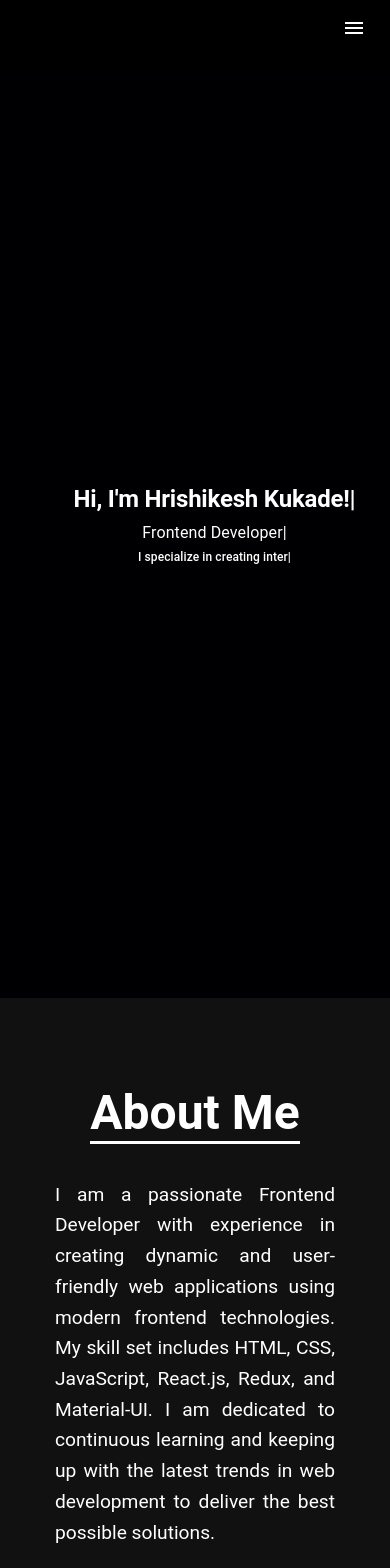
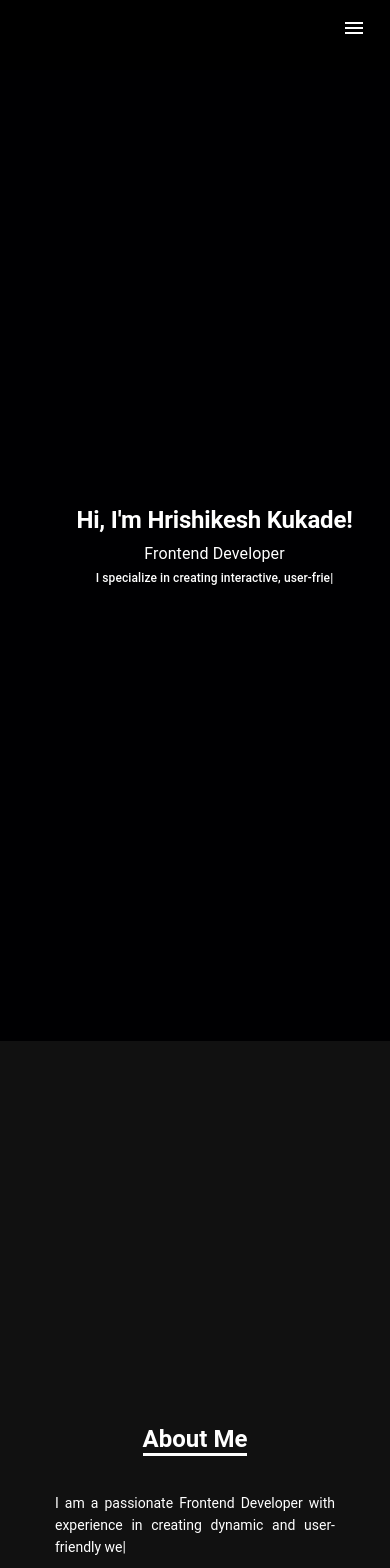
Before and after one commit to Hrishikeshkukade/Portfolio, a React (Create React App) app: page / in a window 390 px wide. Shown: the top 1568 px of the page. Built offline with nearby package versions, Linux system fonts and the light colour scheme.

Commit message:
Added responsiveness to About Page, used typed animation in about page and made changes in Home page typing animation.

```diff
--- a/package.json
+++ b/package.json
@@ -18,7 +18,8 @@
     "react-router-dom": "^6.15.0",
     "react-scripts": "5.0.1",
     "react-scroll": "^1.9.0",
-    "react-typical": "^0.1.3",
+
+    "typed.js": "^2.1.0",
     "web-vitals": "^2.1.4"
   },
   "scripts": {
--- a/src/Components/About/About.js
+++ b/src/Components/About/About.js
@@ -1,61 +1,135 @@
-import React from 'react';
-import { Container, Typography, Box } from '@mui/material';
+import React, { useRef, useState, useEffect } from "react";
+import { Container, Typography, Box } from "@mui/material";
+import Typed from "typed.js";
 
 const About = () => {
+  const [isVisible, setIsVisible] = useState(false);
+  const aboutRef = useRef(null);
+  const firstParaRef = useRef(null);
+  const secondParaRef = useRef(null);
+
+  useEffect(() => {
+    const observer = new IntersectionObserver(
+      (entries) => {
+        entries.forEach((entry) => {
+          if (entry.isIntersecting) {
+            setIsVisible(true);
+            observer.disconnect(); // Stop observing after animation is triggered
+          }
+        });
+      },
+      {
+        threshold: 0.1, // Trigger when 10% of the component is visible
+      }
+    );
+
+    if (aboutRef.current) {
+      observer.observe(aboutRef.current);
+    }
+
+    return () => {
+      if (aboutRef.current) {
+        observer.unobserve(aboutRef.current);
+      }
+    };
+  }, []);
+
+  useEffect(() => {
+    if (isVisible) {
+      const firstParaOptions = {
+        strings: [
+          "I am a passionate Frontend Developer with experience in creating dynamic and user-friendly web applications using modern frontend technologies. My skill set includes HTML, CSS, JavaScript, React.js, Redux, and Material-UI. I am dedicated to continuous learning and keeping up with the latest trends in web development to deliver the best possible solutions.",
+        ],
+        typeSpeed: 50,
+        backSpeed: 0,
+        showCursor: true,
+        onComplete: () => {
+          // Hide cursor after typing
+          firstParaRef.current.nextElementSibling.style.display = "none";
+          const secondParaOptions = {
+            strings: [
+              "I have worked on various projects that have honed my skills in responsive design, component-based architecture, and state management. I am committed to writing clean, maintainable code and creating seamless user experiences.",
+            ],
+            typeSpeed: 50,
+            backSpeed: 0,
+            showCursor: true,
+            onComplete: () => {
+              // Hide cursor after typing
+              secondParaRef.current.nextElementSibling.style.display = "none";
+            },
+          };
+          new Typed(secondParaRef.current, secondParaOptions);
+        },
+      };
+      new Typed(firstParaRef.current, firstParaOptions);
+    }
+  }, [isVisible]);
+
   return (
     <Box
       id="about"
-      style={{
+      ref={aboutRef}
+      sx={{
         backgroundColor: "#111",
-        backgroundSize: 'cover',
-        backgroundPosition: 'center',
-        minHeight: '100vh',
-        color: 'white',
-        display: 'flex',
-        flexDirection: 'column',
-        justifyContent: 'center',
-        alignItems: 'center',
-        padding: '10%', // Add padding to create some space
-        textAlign: 'center', // Center align text
+        backgroundSize: "cover",
+        backgroundPosition: "center",
+        minHeight: "100vh",
+        color: "white",
+        display: "flex",
+        flexDirection: "column",
+        justifyContent: "center",
+        alignItems: "center",
+        padding: "10%", // Add padding to create some space
+        textAlign: "center", // Center align text
       }}
     >
       <Container maxWidth="md"> {/* Restrict the container width */}
+        <Box
+          sx={{
+            opacity: isVisible ? 1 : 0,
+            transform: isVisible ? "translateY(0)" : "translateY(50px)",
+            transition: "opacity 1s ease-in-out, transform 1s ease-in-out",
+          }}
+        >
           <Typography
             variant="h3"
             gutterBottom
-          style={{
-            fontWeight: 'bold',
-            marginBottom: '1rem', // Add margin bottom for spacing
-            borderBottom: '3px solid #fff', // Add bottom border for underline effect
-            display: 'inline-block', // Make underline fit the text width
+            sx={{
+              fontWeight: "bold",
+              marginBottom: "1rem",
+              borderBottom: "3px solid #fff",
+              display: "inline-block",
+              fontSize: { xs: "1.5rem", sm: "2rem", md: "2.5rem", lg: "3rem" }, // Adjust font size for different screen sizes
             }}
           >
             About Me
           </Typography>
+
           <Typography
             variant="h5"
             paragraph
-          style={{
-            margin: '20px 0',
-            fontSize: '1.2rem',
-            lineHeight: '1.6',
-            textAlign: 'justify', // Justify text for better readability
+            sx={{
+              margin: "20px 0",
+              fontSize: { xs: "0.875rem", sm: "1rem", md: "1.1rem", lg: "1.2rem" }, // Adjust font size for different screen sizes
+              lineHeight: "1.6",
+              textAlign: "justify", // Justify text for better readability
             }}
           >
-          I am a passionate Frontend Developer with experience in creating dynamic and user-friendly web applications using modern frontend technologies. My skill set includes HTML, CSS, JavaScript, React.js, Redux, and Material-UI. I am dedicated to continuous learning and keeping up with the latest trends in web development to deliver the best possible solutions.
+            <span ref={firstParaRef}></span>
           </Typography>
           <Typography
             variant="h5"
             paragraph
-          style={{
-            margin: '20px 0',
-            fontSize: '1.2rem',
-            lineHeight: '1.6',
-            textAlign: 'justify', // Justify text for better readability
+            sx={{
+              margin: "20px 0",
+              fontSize: { xs: "0.875rem", sm: "1rem", md: "1.1rem", lg: "1.2rem" }, // Adjust font size for different screen sizes
+              lineHeight: "1.6",
+              textAlign: "justify", // Justify text for better readability
             }}
           >
-          I have worked on various projects that have honed my skills in responsive design, component-based architecture, and state management. I am committed to writing clean, maintainable code and creating seamless user experiences.
+            <span ref={secondParaRef}></span>
           </Typography>
+        </Box>
       </Container>
     </Box>
   );
--- a/src/Components/Home/Home.js
+++ b/src/Components/Home/Home.js
@@ -1,34 +1,75 @@
-import React, { useState, useEffect } from 'react';
-import { Container, Typography, Button, Box } from '@mui/material';
-import DownloadIcon from '@mui/icons-material/Download';
-import Typical from 'react-typical';
-import styled from '@emotion/styled';
-import { keyframes } from '@emotion/react';
+import React, { useRef, useState, useEffect } from "react";
+import { Container, Typography, Button, Box } from "@mui/material";
+import DownloadIcon from "@mui/icons-material/Download";
+import styled from "@emotion/styled";
+import { keyframes } from "@emotion/react";
+import Typed from "typed.js";
 
 const Home = () => {
   const [showFrontend, setShowFrontend] = useState(false);
   const [showInfo, setShowInfo] = useState(false);
   const [showButtons, setShowButtons] = useState(false);
+  const typedRef1 = useRef(null);
+  const typedRef2 = useRef(null);
+  const typedRef3 = useRef(null);
 
   useEffect(() => {
-    const timer1 = setTimeout(() => {
-      setShowFrontend(true);
-    }, 2000);
+    const options1 = {
+      strings: ["Hi, I'm Hrishikesh Kukade!"],
+      typeSpeed: 50,
+      showCursor: true,
+      onComplete: () => {
+        typedRef1.current.nextElementSibling.style.display = 'none'; // Hide cursor after typing
+        setShowFrontend(true);
+      }
+    };
 
-    const timer2 = setTimeout(() => {
-      setShowInfo(true);
-    }, 4000);
-
-    const timer3 = setTimeout(() => {
-      setShowButtons(true);
-    }, 11000);
+    const typed1 = new Typed(typedRef1.current, options1);
 
     return () => {
-      clearTimeout(timer1);
-      clearTimeout(timer2);
-      clearTimeout(timer3);
+      typed1.destroy();
     };
   }, []);
+
+  useEffect(() => {
+    if (showFrontend) {
+      const options2 = {
+        strings: ["Frontend Developer"],
+        typeSpeed: 50,
+        showCursor: true,
+        onComplete: () => {
+          typedRef2.current.nextElementSibling.style.display = 'none'; // Hide cursor after typing
+          setShowInfo(true);
+        }
+      };
+
+      const typed2 = new Typed(typedRef2.current, options2);
+
+      return () => {
+        typed2.destroy();
+      };
+    }
+  }, [showFrontend]);
+
+  useEffect(() => {
+    if (showInfo) {
+      const options3 = {
+        strings: ["I specialize in creating interactive, user-friendly web applications using modern frontend technologies."],
+        typeSpeed: 50,
+        showCursor: true,
+        onComplete: () => {
+          typedRef3.current.nextElementSibling.style.display = 'none'; // Hide cursor after typing
+          setTimeout(() => setShowButtons(true), 1000); // Show buttons after a delay
+        }
+      };
+
+      const typed3 = new Typed(typedRef3.current, options3);
+
+      return () => {
+        typed3.destroy();
+      };
+    }
+  }, [showInfo]);
 
   const riseUp = keyframes`
     from {
@@ -58,19 +99,18 @@ const Home = () => {
   `;
 
   return (
-
     <Box
       id="home"
       sx={{
         backgroundColor: "#000",
         animation: `${backgroundAnimation} 15s ease infinite`,
-        height: '110vh',
-        color: 'white',
-        display: 'flex',
-        flexDirection: 'column',
-        justifyContent: 'center',
-        alignItems: 'flex-start',
-        paddingLeft: '10%',
+        height: "115vh",
+        color: "white",
+        display: "flex",
+        flexDirection: "column",
+        justifyContent: "center",
+        alignItems: "flex-start",
+        paddingLeft: "10%",
       }}
     >
       <Container maxWidth="sm">
@@ -78,29 +118,21 @@ const Home = () => {
           variant="h2"
           gutterBottom
           sx={{
-            fontWeight: 'bold',
-            fontSize: { xs: '1.5rem', sm: '2.5rem', md: '3.5rem', lg: '4rem' },
+            fontWeight: "bold",
+            fontSize: { xs: "1.5rem", sm: "2.5rem", md: "3.5rem", lg: "4rem" },
           }}
         >
-          <Typical
-            steps={['Hi, I\'m Hrishikesh Kukade!', 1000]}
-            wrapper="span"
-            style={{ whiteSpace: 'pre', display: 'inline-block' }}
-          />
+          <span ref={typedRef1}></span>
         </Typography>
         {showFrontend && (
           <Typography
             variant="h4"
             gutterBottom
             sx={{
-              fontSize: { xs: '1rem', sm: '1.5rem', md: '2rem', lg: '2.5rem' },
+              fontSize: { xs: "1rem", sm: "1.5rem", md: "2rem", lg: "2.5rem" },
             }}
           >
-            <Typical
-              steps={['Frontend Developer', 1000]}
-              wrapper="span"
-              style={{ whiteSpace: 'pre', display: 'inline-block' }}
-            />
+            <span ref={typedRef2}></span>
           </Typography>
         )}
         {showInfo && (
@@ -108,14 +140,15 @@ const Home = () => {
             variant="h6"
             paragraph
             sx={{
-              fontSize: { xs: '0.75rem', sm: '1rem', md: '1.25rem', lg: '1.5rem' },
+              fontSize: {
+                xs: "0.75rem",
+                sm: "1rem",
+                md: "1.25rem",
+                lg: "1.5rem",
+              },
             }}
           >
-            <Typical
-              steps={['I specialize in creating interactive, user-friendly web applications using modern frontend technologies.', 1000]}
-              wrapper="span"
-              style={{ whiteSpace: 'pre', display: 'inline-block' }}
-            />
+            <span ref={typedRef3}></span>
           </Typography>
         )}
         {showButtons && (
@@ -123,14 +156,14 @@ const Home = () => {
             <AnimatedButton
               variant="contained"
               sx={{
-                backgroundColor: 'white',
-                color: 'black',
-                marginRight: '10px',
+                backgroundColor: "white",
+                color: "black",
+                marginRight: "10px",
                 borderRadius: 0,
-                padding: { xs: '8px 16px', sm: '10px 20px', md: '12px 24px' },
-                fontSize: { xs: '0.875rem', sm: '1rem', md: '1.1rem' },
-                '&:hover': {
-                  backgroundColor: 'rgba(255, 255, 255, 0.9)',
+                padding: { xs: "8px 16px", sm: "10px 20px", md: "12px 24px" },
+                fontSize: { xs: "0.875rem", sm: "1rem", md: "1.1rem" },
+                "&:hover": {
+                  backgroundColor: "rgba(255, 255, 255, 0.9)",
                 },
               }}
             >
@@ -139,17 +172,21 @@ const Home = () => {
             <AnimatedButton
               variant="contained"
               sx={{
-                backgroundColor: 'transparent',
-                color: 'white',
-                padding: { xs: '6px 12px', sm: '8px 16px', md: '10px 20px' },
-                fontSize: { xs: '0.75rem', sm: '0.875rem', md: '1rem' },
-                display: 'flex',
-                alignItems: 'center',
-                '&:hover': {
-                  backgroundColor: 'rgba(255, 255, 255, 0.1)',
+                backgroundColor: "transparent",
+                color: "white",
+                padding: { xs: "6px 12px", sm: "8px 16px", md: "10px 20px" },
+                fontSize: { xs: "0.75rem", sm: "0.875rem", md: "1rem" },
+                display: "flex",
+                alignItems: "center",
+                "&:hover": {
+                  backgroundColor: "rgba(255, 255, 255, 0.1)",
                 },
               }}
-              startIcon={<DownloadIcon sx={{ fontSize: { xs: '1.5rem', sm: '1.75rem', md: '2rem' } }} />}
+              startIcon={
+                <DownloadIcon
+                  sx={{ fontSize: { xs: "1.5rem", sm: "1.75rem", md: "2rem" } }}
+                />
+              }
             >
               Download Resume
             </AnimatedButton>
```
Also changed, not shown: 1 other file (tests, documents, lock files or other folders). Lines whose indentation alone changed are shown as unchanged.
